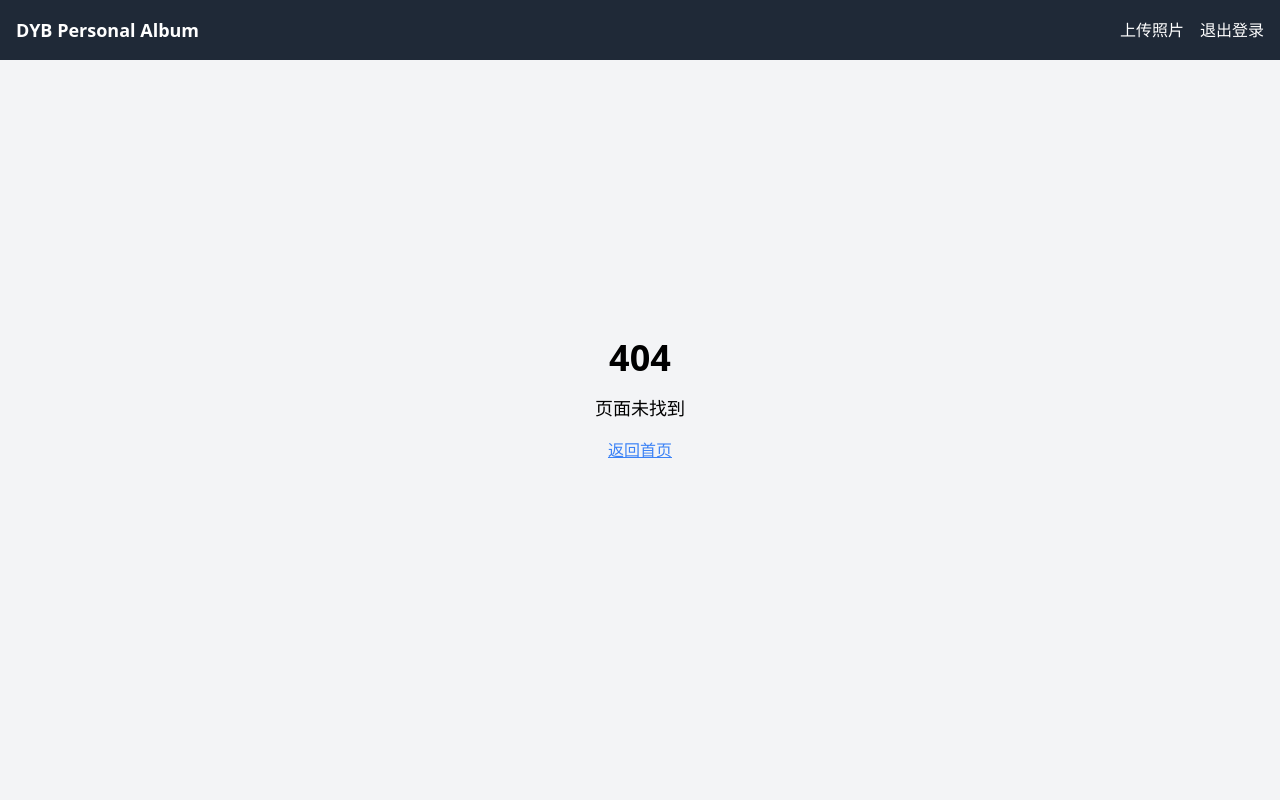
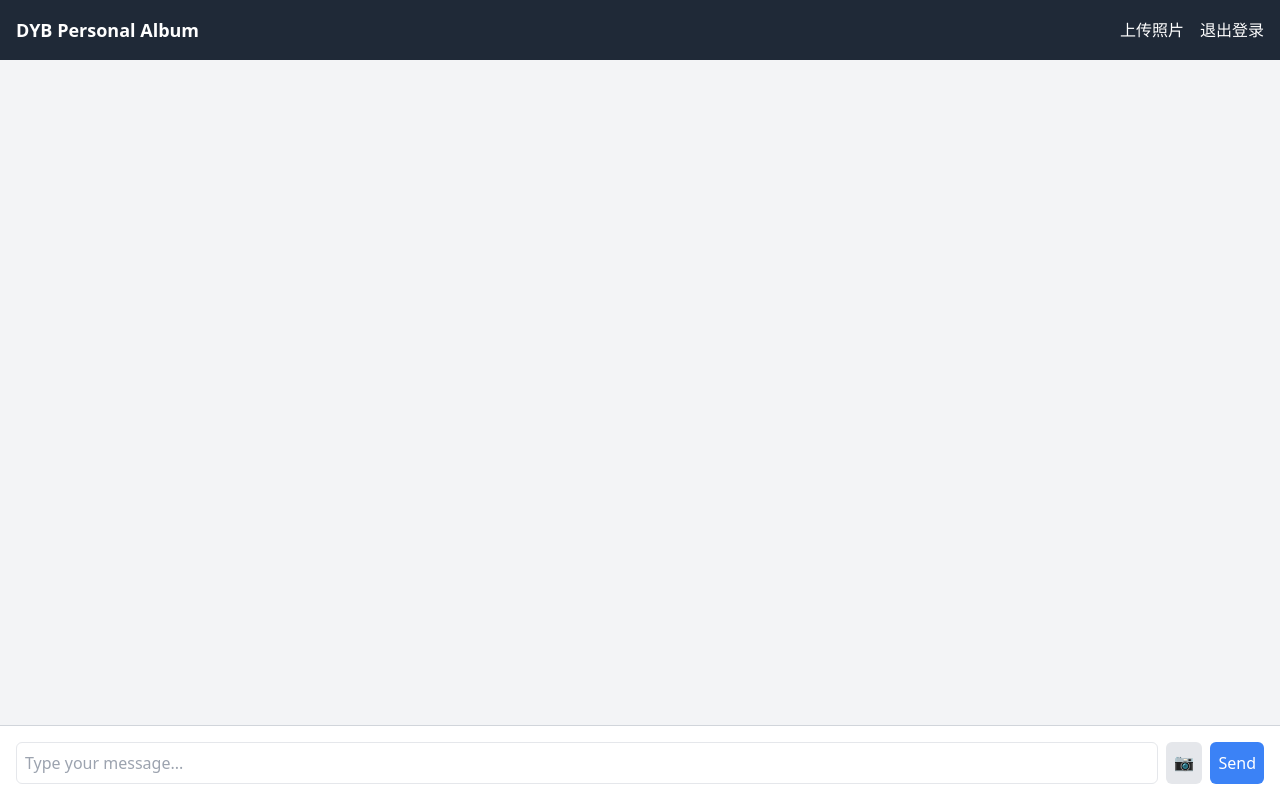
Before and after one commit to Pengliangzhang/private-bucket, a React (Create React App) app: page /chatRoom in a window 1280 px wide. Before the commit this address had no page. Built offline with nearby package versions, Linux system fonts and the light colour scheme; sample sign-in values are in the browser's storage.

Commit message:
updated: chat room

```diff
--- a/src/App.js
+++ b/src/App.js
@@ -6,6 +6,7 @@ import Login from './pages/login/Login'
 import UploadFile from './pages/upload/Upload'
 import Header from './components/header/Header'
 import FileList from './pages/fileList/FileList'
+import ChatRoom from './pages/chatRoom/ChatRoom'
 import NotFound from './pages/notFound/NotFound'; // 引入 404 页面
 
 function App() {
@@ -40,6 +41,14 @@ function App() {
             </PrivateRoute>
           }
         />
+        <Route
+          path="/chatRoom"
+          element={
+            <PrivateRoute>
+              <ChatRoom />
+            </PrivateRoute>
+          }
+        />
         {/* 404 路由：当路径不匹配时显示 NotFound 组件 */}
         <Route path="*" element={
           <PrivateRoute>
--- a/src/pages/chatRoom/ChatRoom.tsx
+++ b/src/pages/chatRoom/ChatRoom.tsx
@@ -1,80 +1,132 @@
-import { useState, useEffect } from 'react';
+import { useState, useRef } from 'react';
 
-const ChatRoom = () => {
-  const [socket, setSocket] = useState(null);
-  const [messages, setMessages] = useState([]);
-  const [message, setMessage] = useState('');
-  let ws = null;
-  useEffect(() => {
-    // 建立 WebSocket 连接
-
-    if (ws === null) {
-      ws = new WebSocket('ws://localhost:8086/v1/chat');
+interface Message {
+  id: number;
+  text?: string;
+  imageUrl?: string;
+  sender: string;
 }
 
-    ws.onopen = () => {
-      console.log('WebSocket connection established');
-      // 向服务器发送一条消息
-      socket.send('Hello from Client');
+const App: React.FC = () => {
+  const [messages, setMessages] = useState<Message[]>([]);
+  const [message, setMessage] = useState<string>('');
+  const [image, setImage] = useState<string | null>(null);
+  const [username, setUsername] = useState<string>('User');
+  const fileInputRef = useRef<HTMLInputElement>(null); // 引用 input 元素
+
+  const handleImageUpload = (e: React.ChangeEvent<HTMLInputElement>) => {
+    const file = e.target.files?.[0];
+    if (file) {
+      const reader = new FileReader();
+      reader.onloadend = () => {
+        setImage(reader.result as string); // 预览图片的 Base64 编码
       };
+      reader.readAsDataURL(file);
+    }
 
-    ws.onerror = (error) => {
-      console.error('WebSocket error: ', error);
-    };
-
-    ws.onclose = (event) => {
-      console.log('WebSocket connection closed: ', event);
-    };
-
-
-    ws.onclose = (event) => {
-        console.log('WebSocket connection closed:', event);
-        if (event.wasClean) {
-            console.log('Connection closed cleanly');
-        } else {
-            console.error('Connection closed with error', event);
+    // 在选择文件后，强制重置 input 的值，以便允许再次选择相同文件
+    if (fileInputRef.current) {
+      fileInputRef.current.value = '';
     }
   };
 
-    ws.onerror = (error) => {
-        console.error('WebSocket error: ', error);
+  const sendMessage = () => {
+    if (!message.trim() && !image) return;
+
+    const newMessage: Message = {
+      id: messages.length + 1,
+      text: message,
+      imageUrl: image,
+      sender: username,
     };
 
-
-    setSocket(ws);
-
-    // 监听消息
-    ws.onmessage = (event) => {
-      setMessages((prevMessages) => [...prevMessages, event.data]);
+    setMessages([...messages, newMessage]);
+    setMessage('');
+    setImage(null); // 发送后清空图片预览
   };
 
-    return () => {
-      ws.close();
-    };
-  }, []);
-
-  const sendMessage = () => {
-    if (socket && message) {
-      socket.send(message);
-      setMessage('');
+  const deleteImage = () => {
+    setImage(null); // 清除预览的图片
+    if (fileInputRef.current) {
+      fileInputRef.current.value = ''; // 清空 input 的值以确保可以再次选择同一张图片
     }
   };
 
   return (
-    <div className="container mx-auto p-4 mt-16">
-      <div>
-        {messages.map((msg, index) => (
-          <div key={index}>{msg}</div>
+    <div className="h-screen flex flex-col bg-gray-100">
+      {/* Header */}
+      <div className="bg-blue-500 text-white p-4 text-center text-lg font-semibold">
+        Chatroom
+      </div>
+
+      {/* Messages */}
+      <div className="flex-grow overflow-y-auto p-4 space-y-4">
+        {messages.map((msg) => (
+          <div
+            key={msg.id}
+            className={`p-2 rounded-md max-w-xs ${
+              msg.sender === username
+                ? 'bg-blue-500 text-white self-end'
+                : 'bg-gray-300 text-black self-start'
+            }`}
+          >
+            <div className="text-xs font-bold">{msg.sender}</div>
+            {msg.text && <div>{msg.text}</div>}
+            {msg.imageUrl && (
+              <img src={msg.imageUrl} alt="Uploaded" className="max-w-full mt-2 rounded" />
+            )}
+          </div>
         ))}
       </div>
+
+      {/* Image Preview with Delete Option */}
+      {image && (
+        <div className="p-4 bg-white flex items-center justify-between sm:max-w-sm mx-auto">
+          <img src={image} alt="Preview" className="max-w-xs max-h-32 object-cover rounded-md" />
+          <button
+            onClick={deleteImage}
+            className="bg-red-500 text-white p-1 ml-4 rounded-md hover:bg-red-600"
+          >
+            删除
+          </button>
+        </div>
+      )}
+
+      {/* Input */}
+      <div className="p-4 bg-white flex space-x-2 border-t border-gray-300">
         <input
           type="text"
+          className="flex-grow p-2 border rounded-md focus:outline-none focus:ring-2 focus:ring-blue-500"
+          placeholder="Type your message..."
           value={message}
           onChange={(e) => setMessage(e.target.value)}
+          onKeyPress={(e) => {
+            if (e.key === 'Enter') sendMessage();
+          }}
         />
-      <button onClick={sendMessage}>Send</button>
+
+        {/* 图片上传按钮 */}
+        <input
+          type="file"
+          accept="image/*"
+          onChange={handleImageUpload}
+          className="hidden"
+          id="imageUpload"
+          ref={fileInputRef} // 绑定 input 的 ref
+        />
+        <label htmlFor="imageUpload" className="cursor-pointer bg-gray-200 p-2 rounded-md">
+          📷
+        </label>
+
+        <button
+          onClick={sendMessage}
+          className="bg-blue-500 text-white p-2 rounded-md hover:bg-blue-600"
+        >
+          Send
+        </button>
+      </div>
     </div>
   );
 };
 
-export default ChatRoom;
+export default App;
--- a/src/pages/fileList/FileList.tsx
+++ b/src/pages/fileList/FileList.tsx
@@ -43,7 +43,7 @@ const FileList: React.FC = () => {
     return () => {
       document.body.style.overflow = '';
     };
-  }, []);
+  }, [isPopupOpen]);
 
   // 获取文件并创建 Blob URL
   const fetchFilePreview = async (file: FileItem) => {
--- a/src/pages/upload/Upload.tsx
+++ b/src/pages/upload/Upload.tsx
@@ -50,25 +50,12 @@ const UploadFile: React.FC = () => {
   };
 
   return (
-    <div className="flex items-center justify-center h-screen bg-gray-100">
+    <div className="flex items-center justify-center h-screen bg-gray-100 mt-8">
       <div className="w-full max-w-md p-8 space-y-6 bg-white rounded-lg shadow-md">
         {!uploadSuccess ? (
           <>
             <h2 className="text-2xl font-bold text-center">上传文件</h2>
             <form onSubmit={handleSubmit} className="space-y-4">
-              {/* 报告编号输入框 */}
-              {/* <div>
-                <label className="block mb-2 text-sm font-medium text-gray-700">报告编号:</label>
-                <input
-                  type="text"
-                  value={reportNumber}
-                  onChange={(e) => setReportNumber(e.target.value)}
-                  className="w-full p-2 border border-gray-300 rounded-lg focus:outline-none focus:ring-2 focus:ring-indigo-500"
-                  placeholder="请输入报告编号"
-                />
-              </div> */}
-
-              {/* 文件选择输入框 */}
               <div>
                 <label className="block mb-2 text-sm font-medium text-gray-700">选择照片:</label>
                 <input
```
Lines whose indentation alone changed are shown as unchanged.
